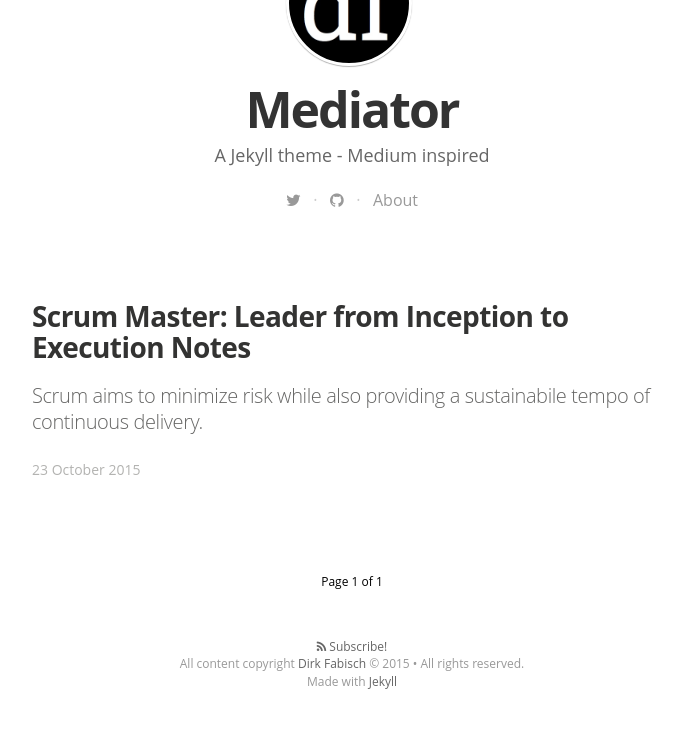
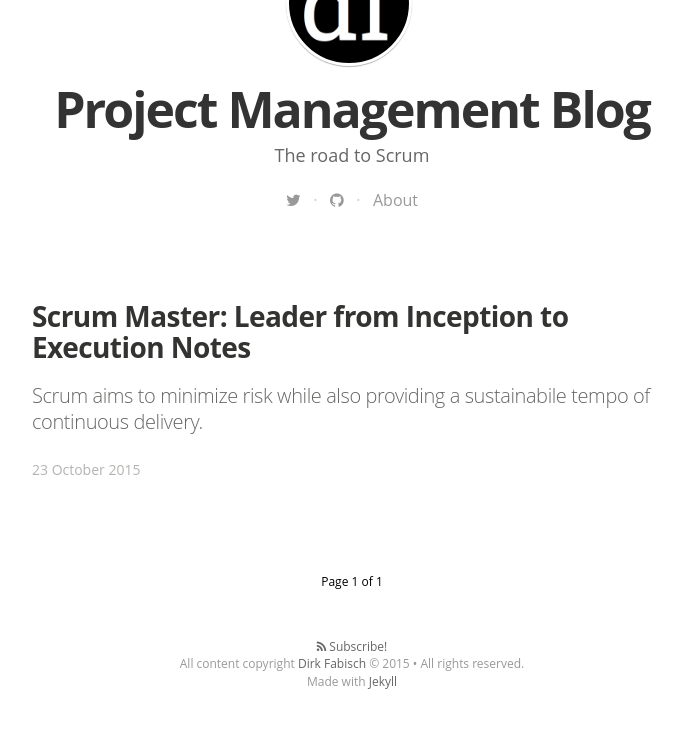
Before and after one commit to idmontie/ProjectManagementBlog, a Jekyll site: the page built from index.html, in a window 1280 px wide. Shown: the part 450-1188 px from the top of the page, without its empty margins (288-971 px from the left). Built offline with Jekyll 4.4.1, drawn with Linux system fonts in a browser that asks for light colours; nearby versions of some CDN libraries; some web fonts are replaced; Markdown is read by kramdown in place of the engine named in the settings; the list of posts is cut into pages by our own code.

Commit message:
Change title and description

```diff
--- a/_config.yml
+++ b/_config.yml
@@ -5,11 +5,10 @@ gems:
   - jemoji
 
 # Site settings
-title: "Mediator"
-description: > # this means to ignore newlines until "email:"
-   A Jekyll theme - Medium inspired
+title: "Project Management Blog"
+description: >
+  The road to Scrum
 
-email: a-mail@mail.mail
 #blog logo
 logo: "/assets/images/df_logo.jpg"
 # blog cover
```
